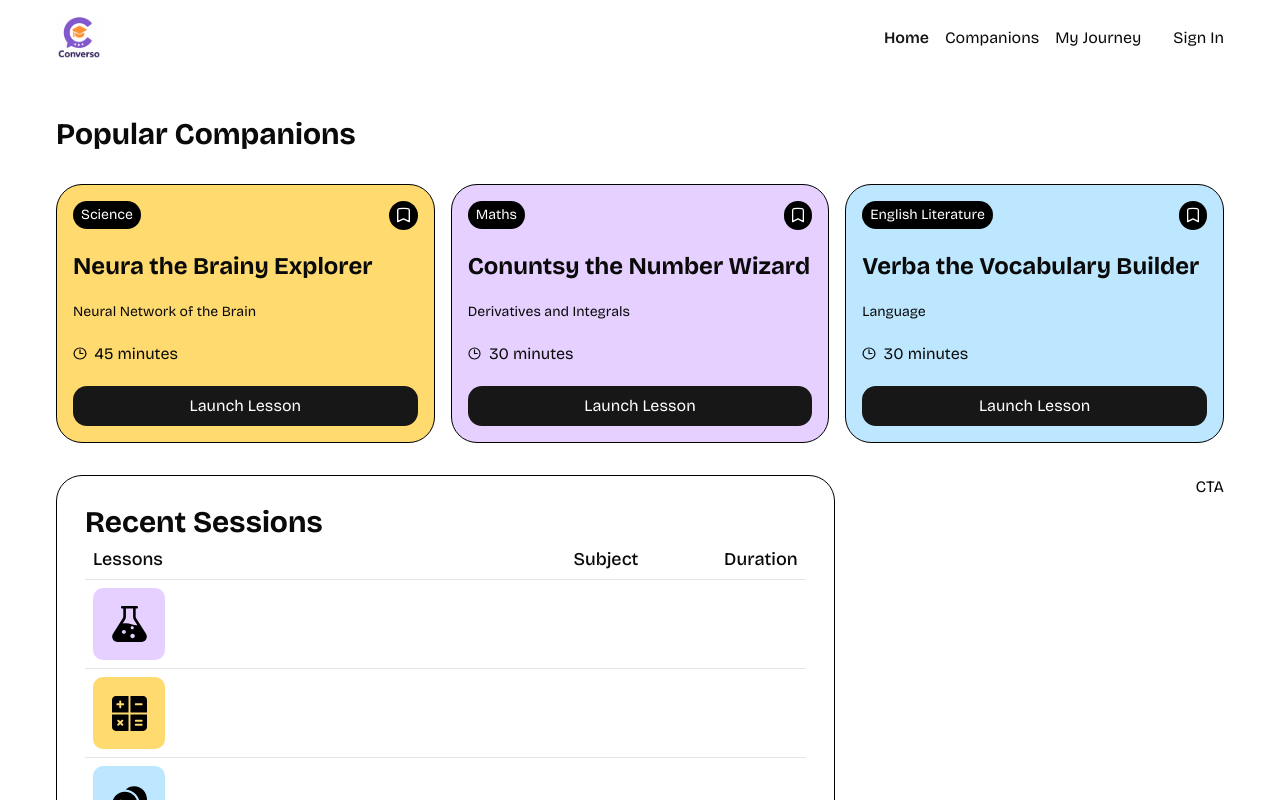
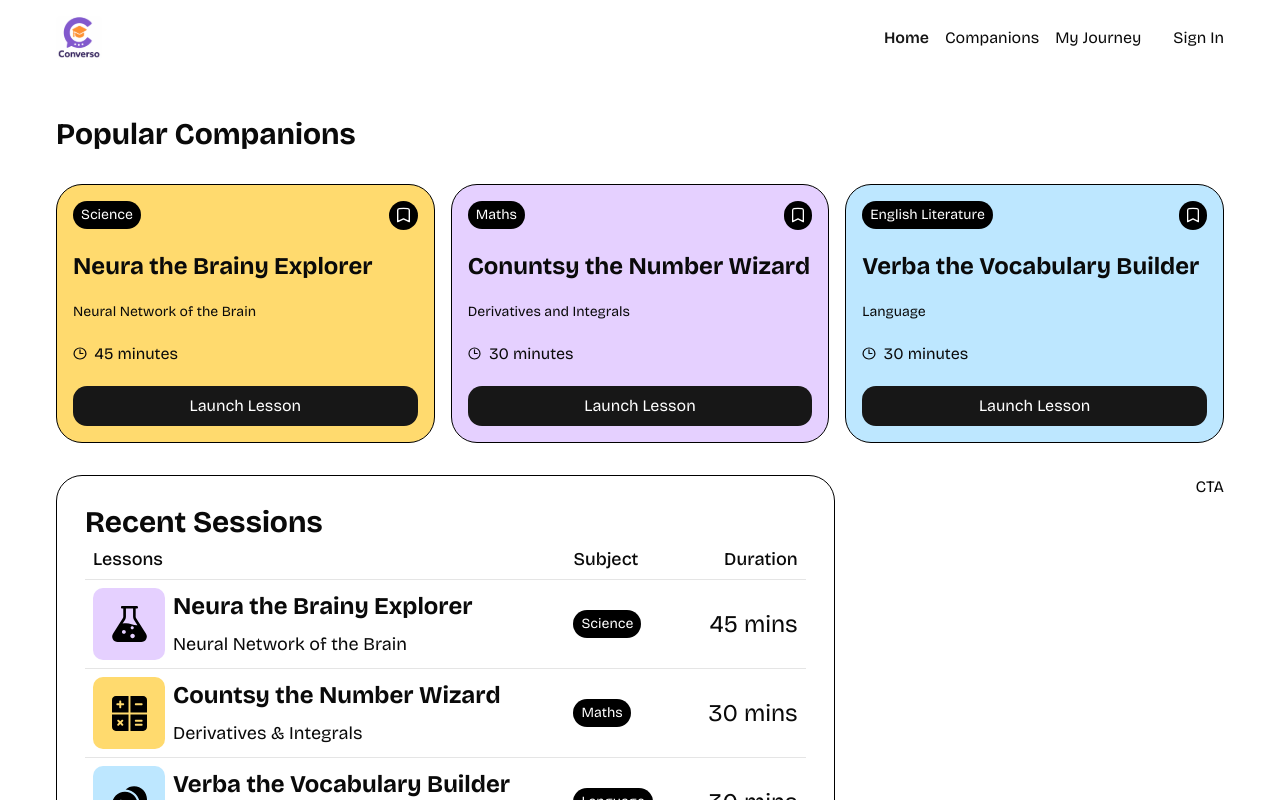
Before and after one commit to CharlyMoo/jsm_saas_app, a Next.js app: page / in a window 1280 px wide. Shown: the top 800 px of the page. Built offline with nearby package versions, Linux system fonts and the light colour scheme.

Commit message:
Add table component to CompanionList.tsx

```diff
--- a/components/CompanionsList.tsx
+++ b/components/CompanionsList.tsx
@@ -40,13 +40,47 @@ const CompanionsList = ({title, companions, classNames}: CompanionsListProps) =>
                             <div className="flex items-center gap-2">
                                 <div className="size-[72px] flex items-center justify-center rounded-lg max-md:hidden" style={{
                                  backgroundColor: getSubjectColor(subject) }}>
-                                    <Image src={`/icons/${subject}.svg`}
+                                    <Image
+                                            src={`/icons/${subject}.svg`}
                                             alt={subject}
                                             width={35}
                                             height={35} />
                                 </div>
+                                <div className="flex flex-col gap-2">
+                                  <p className="font-bold text-2xl">
+                                    {name}
+                                  </p>
+                                  <p className="text-lg">
+                                    {topic}
+                                  </p>
+                                </div>
                             </div>
                         </Link>
+                    </TableCell>
+                    <TableCell>
+                      <div className="subject-badge w-fit max-md:hidden">
+                        {subject}
+                      </div>
+                      <div className="flex items-center justify-center rounded-lg w-fit p-2 md:hidden" style={{backgroundColor: getSubjectColor(subject)}}>
+                                  <Image src={`/icons/${subject}.svg`}
+                                          alt={subject}
+                                          width={18}
+                                          height={18}/>
+                      </div>
+                    </TableCell>
+                    <TableCell>
+                      <div className="flex items-center gap-2 w-full justify-end">
+                            <p className="text-2xl">
+                              {duration} {' '}
+                              <span className="max-md:hidden">mins</span>
+                            </p>
+                            <Image
+                                src="/icons/clock.svg"
+                                alt="minutes"
+                                width={14}
+                                height={14}
+                                className="md:hidden" />
+                      </div>
                     </TableCell>
                 </TableRow>
             ))}
```
